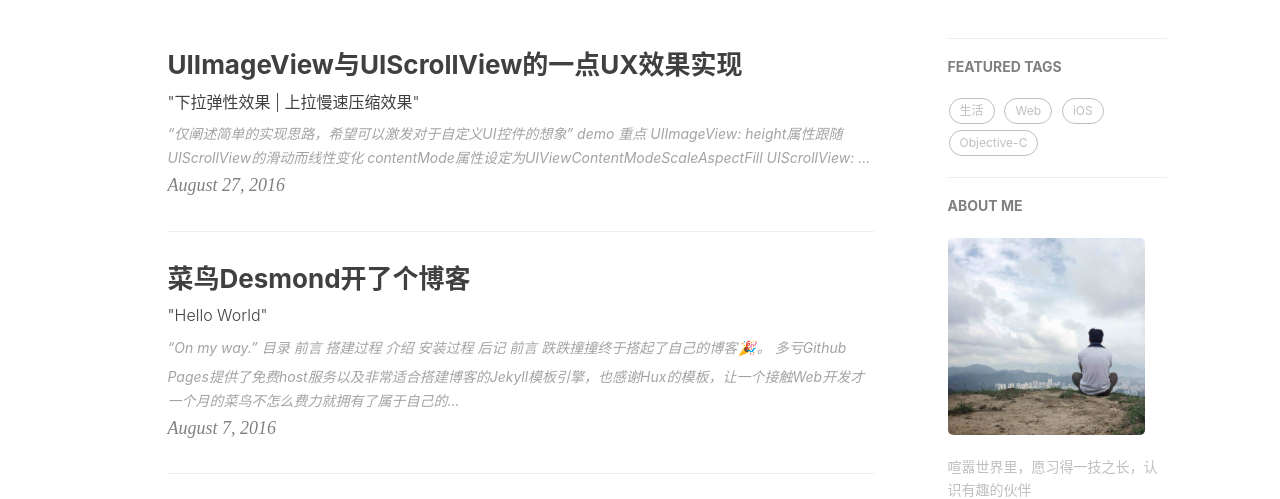
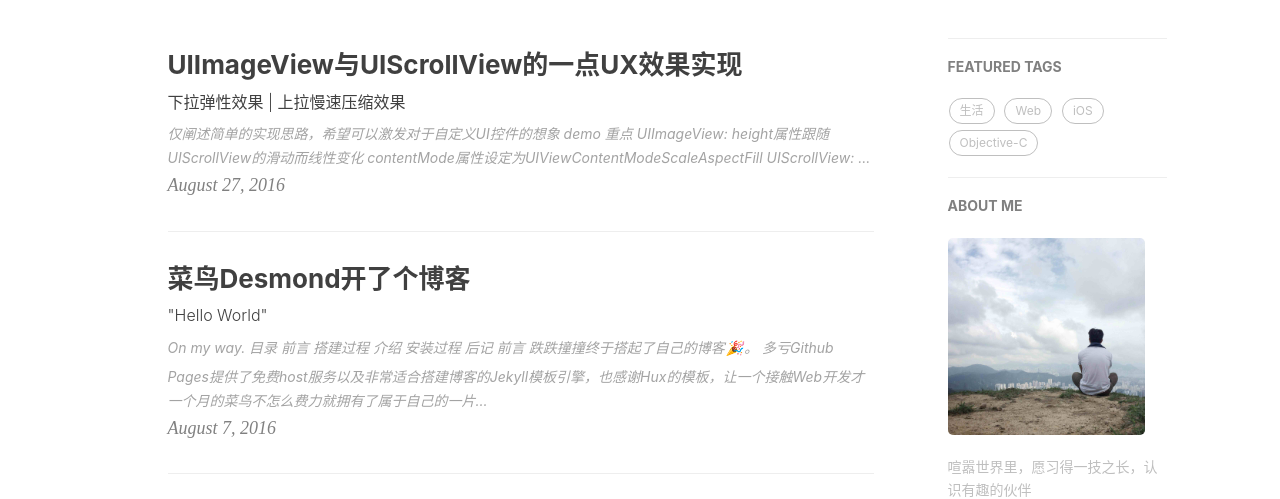
Before and after one commit to DesmondDAI/desmonddai.github.io, a Jekyll site: the page built from index.html, in a window 1280 px wide. Shown: the part 420-919 px from the top of the page. Built offline with Jekyll 4.4.1, drawn with Linux system fonts in a browser that asks for light colours; nearby versions of some CDN libraries; emoji names are drawn with the system emoji font; the list of posts is cut into pages by our own code; comment, search, counter and statistics services are not loaded.

Commit message:
[Update] Remove double quotes

```diff
--- a/_posts/2016-08-07-hello-my-blog.markdown
+++ b/_posts/2016-08-07-hello-my-blog.markdown
@@ -12,7 +12,7 @@ tags:
 
 <br>
 
-> “On my way.”
+> On my way.
 
 <br>
 
--- a/_posts/2016-08-27-elastic-uiimageview.markdown
+++ b/_posts/2016-08-27-elastic-uiimageview.markdown
@@ -1,7 +1,7 @@
 ---
 layout:     post
 title:      "UIImageView与UIScrollView的一点UX效果实现"
-subtitle:   "\"下拉弹性效果 | 上拉慢速压缩效果\""
+subtitle:   "下拉弹性效果 | 上拉慢速压缩效果"
 date:       2016-08-27 12:12:12
 author:     "DesmondDAI"
 header-img: "img/in-post/post-elastic-uiimageview/header-bg-elastic-uiimageview.jpg"
@@ -12,7 +12,7 @@ tags:
 
 <br>
 
-> “仅阐述简单的实现思路，希望可以激发对于自定义UI控件的想象”
+> 仅阐述简单的实现思路，希望可以激发对于自定义UI控件的想象
 
 <br>
 
```
